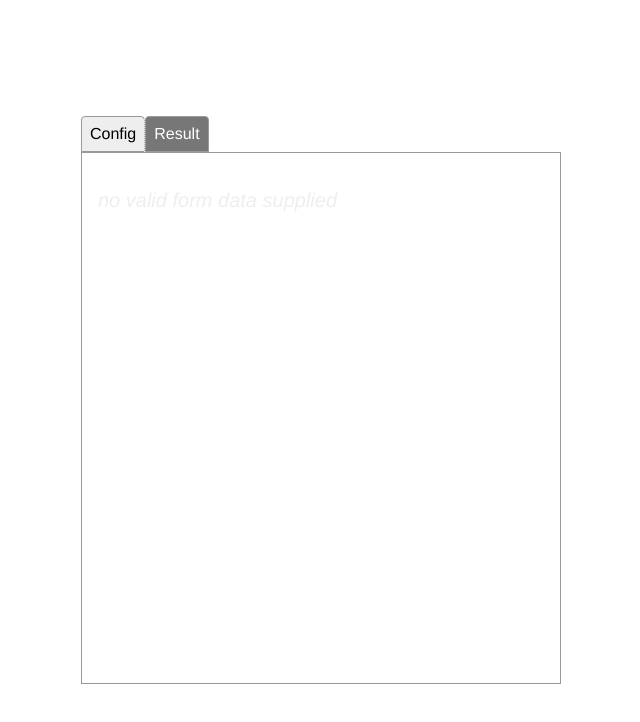
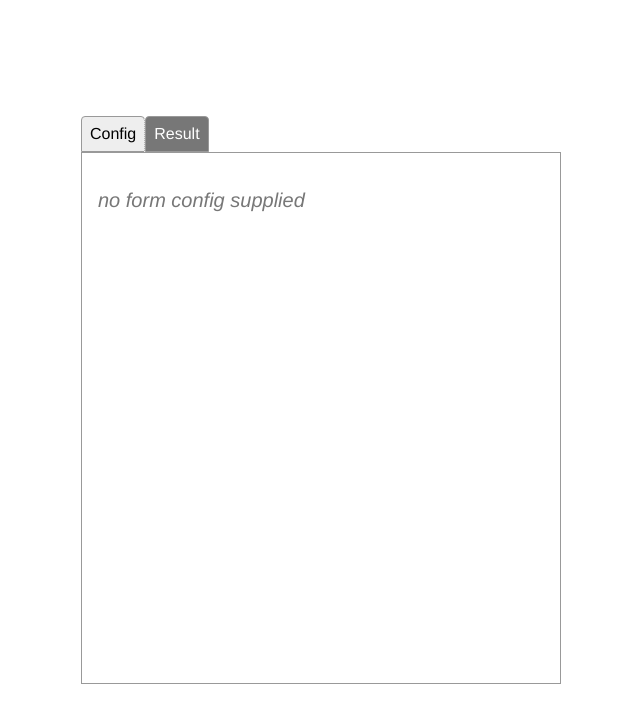
Before and after one commit to egrm/react-form-generator, a React app: page / in a window 1280 px wide. Both pictures are taken after a click on the button "Result". Shown: the top 722 px of the page, without its empty margins (319-959 px from the left). Built offline with nearby package versions, Linux system fonts and the light colour scheme; the HTML template or start-up script is replaced by a standard one.

Commit message:
improve visibility of the error message

```diff
--- a/src/components/ResultTab/ResultTab.js
+++ b/src/components/ResultTab/ResultTab.js
@@ -23,11 +23,11 @@ function ResultTab({config, className = "", active}) {
     return (
       <div
         id="ResultTab"
-        className={`f4 i light-gray ${className}${
+        className={`f4 i gray ${className}${
           active ? "" : " dn"
         }`}
       >
-        <p>no valid form data supplied</p>
+        <p>no form config supplied</p>
       </div>
     );
   } else {
```
